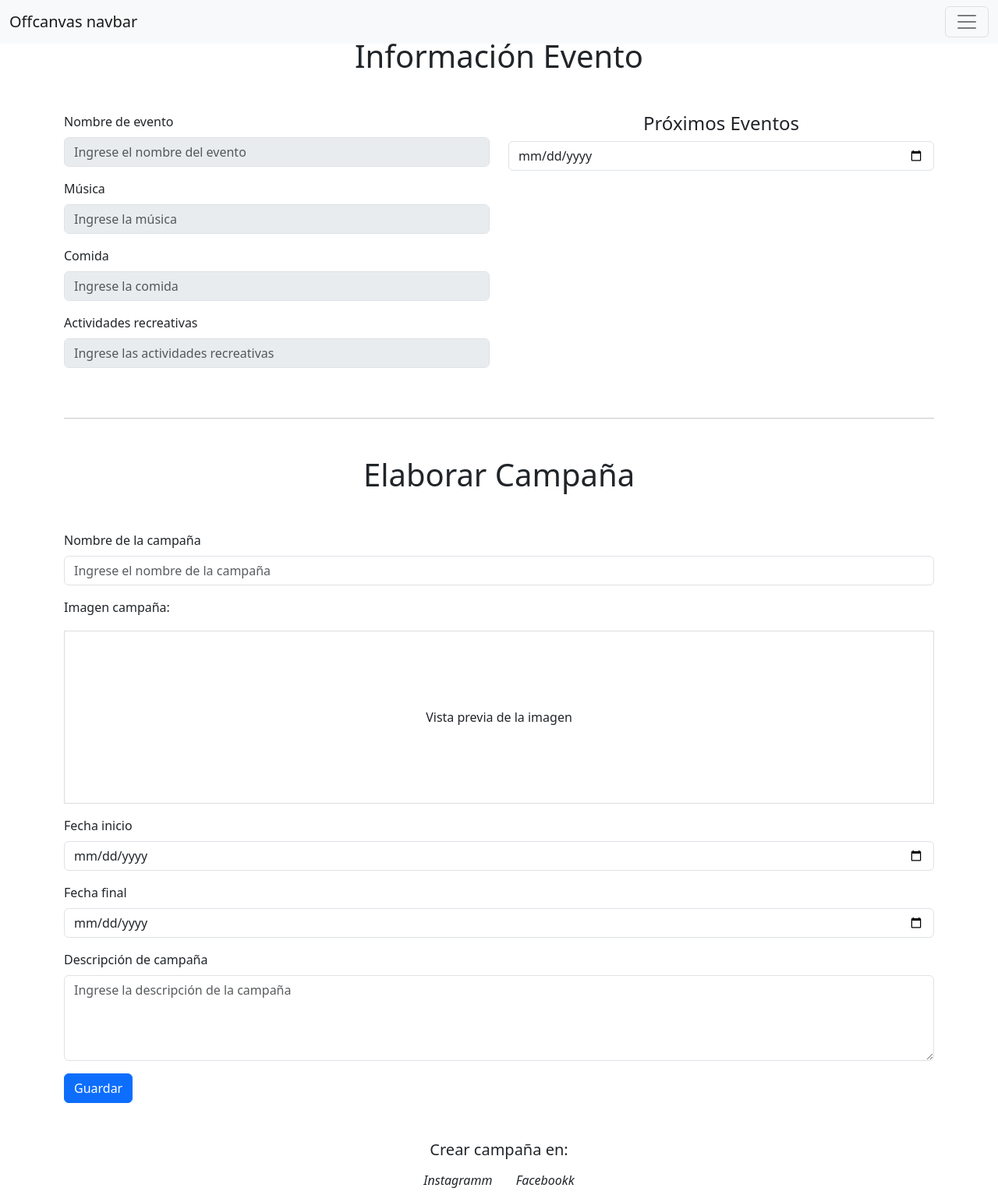
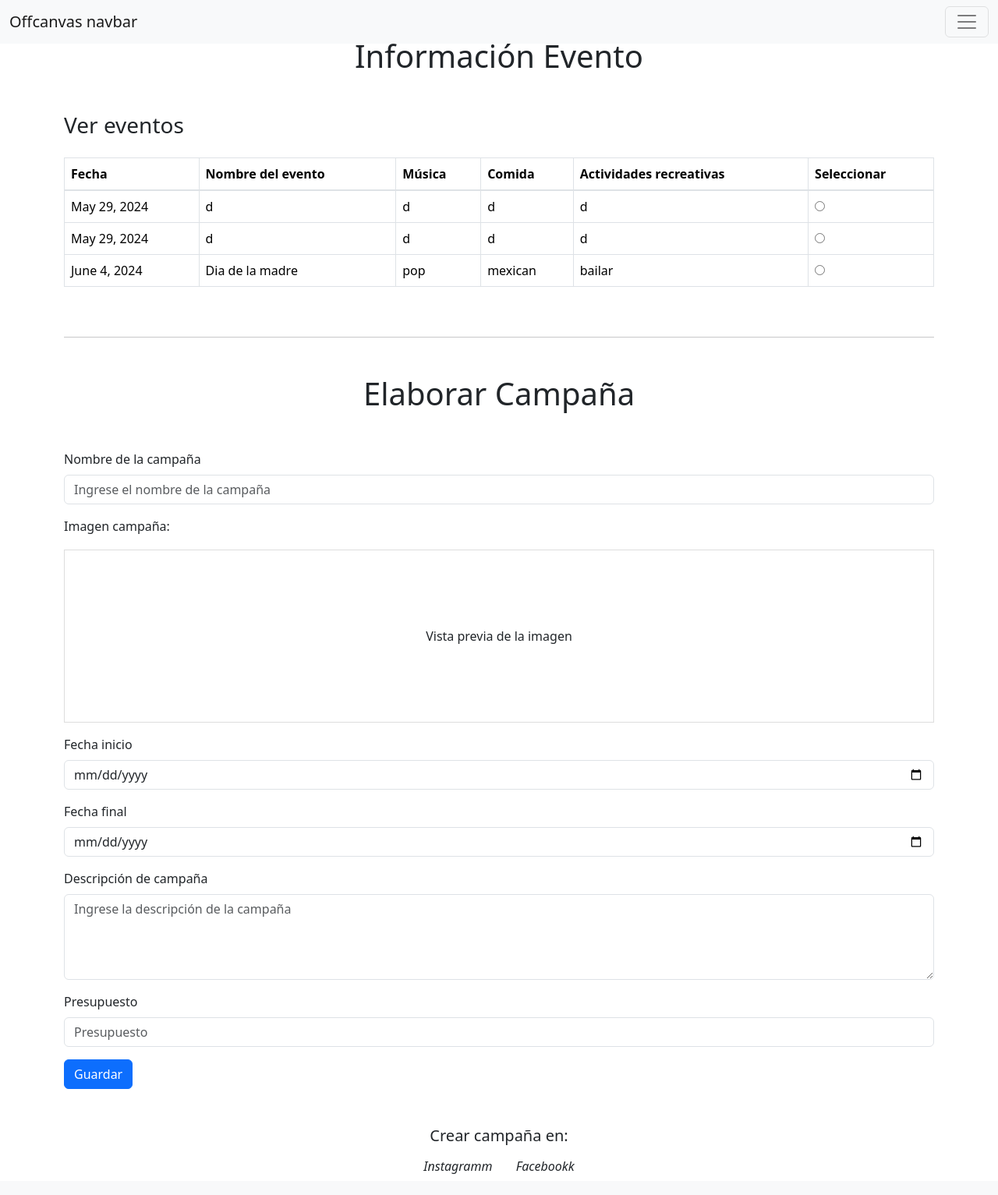
Before and after one commit to Hector357159/ModuloMarketing, a Django app: page /Elaborar_campania/ in a window 1280 px wide. Shown: the whole page at 78% size. After the commit the page ends 1506 px from the top, so only its background shows below. Run offline with Django 5.2, Linux system fonts and the light colour scheme; a user stored in the database is signed in; data comes from the database, SQL or seed files in the repository; both versions use the stored data as it was after the commit; some libraries are stand-ins or nearby versions.

Commit message:
ver campania

```diff
--- a/app_Marketing/templates/Elaborar_campania.html
+++ b/app_Marketing/templates/Elaborar_campania.html
@@ -61,6 +61,11 @@
       </div>
   </div>
   -->
+
+
+
+    <form method="POST">
+        {% csrf_token %}
          <div class="container mt-5">
     <!-- Información del Evento -->
     <div class="text-center mb-5">
@@ -68,62 +73,68 @@
     </div>
 
     <div class="row">
-        <div class="col-md-6">
-            <form>
-                <div class="form-group">
-                    <label for="eventName">Nombre de evento</label>
-                    <input type="text" class="form-control" id="eventName" placeholder="Ingrese el nombre del evento" readonly>
+        <div class="col-md-12">
+                <div class="mb-12">
+                    <div class="scrollable-table">
+                    <h3 class="mb-4">Ver eventos</h3>
+                    <table class="table table-bordered">
+                        <thead>
+                            <tr>
+                                <th>Fecha</th>
+                                <th>Nombre del evento</th>
+                                <th>Música</th>
+                                <th>Comida</th>
+                                <th>Actividades recreativas</th>
+                                <th>Seleccionar</th>
+                            </tr>
+                        </thead>
+                        <tbody>
+                            {% for evento in eventos %}
+                            <tr>
+                                <td>{{ evento.fechaRealizacion }}</td>
+                                <td>{{ evento.nombreEvento }}</td>
+                                <td>{{ evento.musica }}</td>
+                                <td>{{ evento.comida }}</td>
+                                <td>{{ evento.actividadRecreativa }}</td>
+                                <td><input type="radio" id="{{ evento.id }}" name="eventos_id" value="{{ evento.id }}"></td>
+                            </tr>
+                        {% endfor %}
+                        </tbody>
+                    </table>
                 </div>
-                <div class="form-group">
-                    <label for="music">Música</label>
-                    <input type="text" class="form-control" id="music" placeholder="Ingrese la música" readonly>
             </div>
-                <div class="form-group">
-                    <label for="food">Comida</label>
-                    <input type="text" class="form-control" id="food" placeholder="Ingrese la comida" readonly>
-                </div>
-                <div class="form-group">
-                    <label for="activities">Actividades recreativas</label>
-                  <input type="text" class="form-control" id="activities" placeholder="Ingrese las actividades recreativas" readonly>
-                </div>
-            </form>
-        </div>
-        <div class="col-md-6 text-center">
-            <h4>Próximos Eventos</h4>
-            <input type="date" class="form-control" id="acctivities">
-           <!-- <input type="text" id="datepicker" class="form-control">-->
-            <!--<img src="https://via.placeholder.com/150" class="calendar" alt="Calendario">-->
         </div>
     </div>
 
     <hr class="my-5">
-
             <!-- Elaborar Campaña -->
         <div class="text-center mb-5">
             <h1>Elaborar Campaña</h1>
         </div>
-
-    <form>
         <div class="form-group">
             <label for="campaignName">Nombre de la campaña</label>
-            <input type="text" class="form-control" id="campaignName" placeholder="Ingrese el nombre de la campaña">
+            <input type="text" name="Nombre" class="form-control" id="campaignName" placeholder="Ingrese el nombre de la campaña">
         </div>
         <div class="form-group image-upload">
             <label for="campaignImage">Imagen campaña:</label>
-            <input type="file" id="campaignImage" accept="image/*">
+            <input type="file" id="campaignImage" name="Imagen"  accept="image/*">
             <div class="image-upload-preview">Vista previa de la imagen</div>
         </div>
         <div class="form-group">
             <label for="startDate">Fecha inicio</label>
-            <input type="date" class="form-control" id="startDate">
+            <input type="date" name="Fecha-inicio"  class="form-control" id="startDate">
         </div>
         <div class="form-group">
             <label for="endDate">Fecha final</label>
-            <input type="date" class="form-control" id="endDate">
+            <input type="date" name="Fecha_final"  class="form-control" id="endDate">
         </div>
         <div class="form-group">
             <label for="description">Descripción de campaña</label>
-            <textarea class="form-control" id="description" rows="4" placeholder="Ingrese la descripción de la campaña"></textarea>
+            <textarea class="form-control" name="Descripción"  id="description" rows="4" placeholder="Ingrese la descripción de la campaña"></textarea>
+        </div>
+        <div class="form-group">
+            <label for="campaignName">Presupuesto</label>
+            <input type="number" name="Presupuesto" class="form-control" id="campaignName" placeholder="Presupuesto">
         </div>
         <button type="submit" class="btn btn-primary">Guardar</button>
     </form>
--- a/app_Marketing/views.py
+++ b/app_Marketing/views.py
@@ -62,13 +62,52 @@ def planidicar_evento(request):
 
 @login_required
 def elaborar_campania(request):
-    data = models.Evento.objects.all()
-    return render(request,'Elaborar_campania.html',{
+    if request.method == 'POST':
+        #obtener los datos del form avente
+        evento_id = request.POST.get('eventos_id')
+        nombreCampania = request.POST.get('Nombre')
+        imagen = request.POST.get('Imagen')
+        fechaInicio = request.POST.get('Fecha-inicio')
+        fechaFinal = request.POST.get('Fecha_final')
+        descripcion = request.POST.get('Descripción')
+        presupuesto = request.POST.get('Presupuesto')
+        try:
+            # Obtener la instancia del evento utilizando el ID
+            evento = models.Evento.objects.get(pk=evento_id)
+            ##creamos una instancia del modelo evento con los datos recibidos y los guarda en BD
+            nueva_Campania = models.Campania.objects.create(
+            nombreCampania = nombreCampania,
+            fechaInicio= fechaInicio,
+            fechaFinal=fechaFinal,
+            descripcion=descripcion,
+            imagen=imagen,
+            presupuesto=presupuesto,
+            campania = evento
+        )
+            # Guardar la instancia de Campania en la base de datos
+            nueva_Campania.save()
+            # Realizar cualquier otra lógica necesaria
+            return redirect('Ver_eventos_campania')
+        except models.Evento.DoesNotExist:
+            # Manejar el caso en que el evento no exista
+            return  HttpResponse("La campaña se creó correctamente.")
+    else:
+        #traemos los objetos evententos
+        eventos = models.Evento.objects.all()
+        return render(request,'Elaborar_campania.html',{
         'current_page': 'Elaborar_campania',
+        'eventos': eventos
 
-    })
+        })
+
 @login_required
 def ver_eventos_campania(request):
+    #traemos los objetos evententos
+    eventos = models.Evento.objects.all()
+    campanias = models.Campania.objects.all()
+
     return render(request,'ver_eventos_campania.html',{
         'current_page': 'Ver_eventos_campania',
+        'eventos': eventos,
+        'campanias': campanias,
     })
```
Also changed, not shown: app_Marketing/templates/ver_eventos_campania.html (+20 -42 lines), db.sqlite3. Lines whose indentation alone changed are shown as unchanged.
